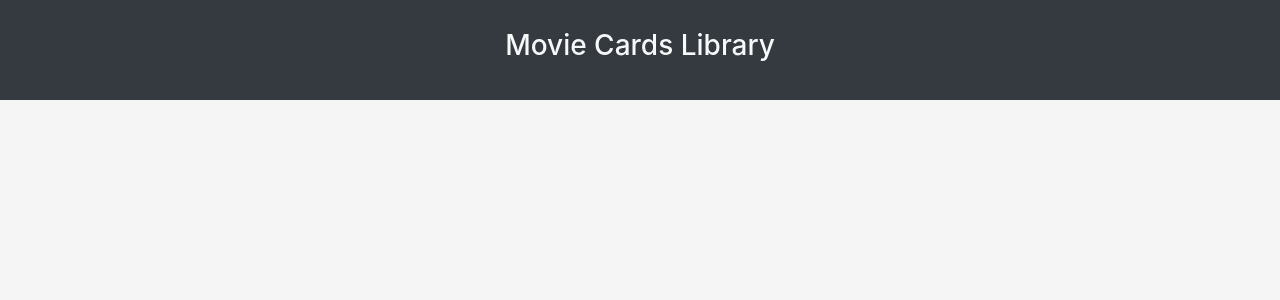
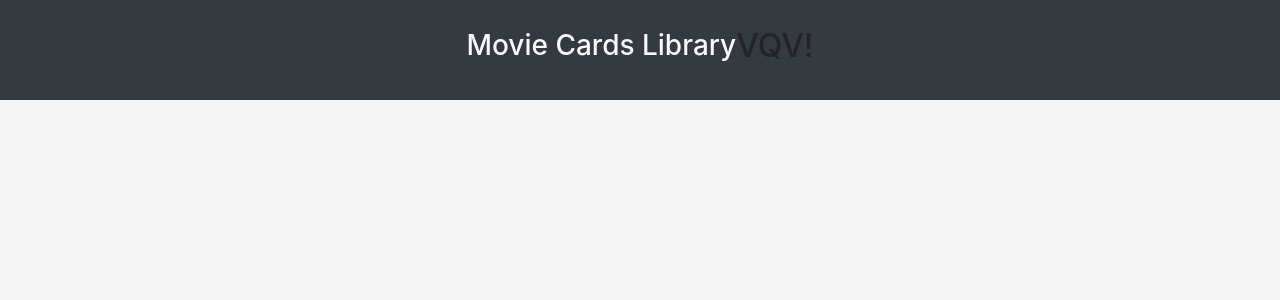
Before and after one commit to tryber/sd-05-block12-project-movie-card-library-stateful, a React (Create React App) app: page / in a window 1280 px wide. Shown: the top 300 px of the page. Built offline with nearby package versions, Linux system fonts and the light colour scheme.

Commit message:
Iniciando projeto movie cards library stateful

```diff
--- a/src/components/Header.jsx
+++ b/src/components/Header.jsx
@@ -5,6 +5,7 @@ class Header extends React.Component {
     return (
       <header className="movie-card-header">
         <h1 className="page-title">Movie Cards Library</h1>
+        <h2>VQV!</h2>
       </header>
     );
   }
```
Also changed, not shown: 1 other file (tests, documents, lock files or other folders).
